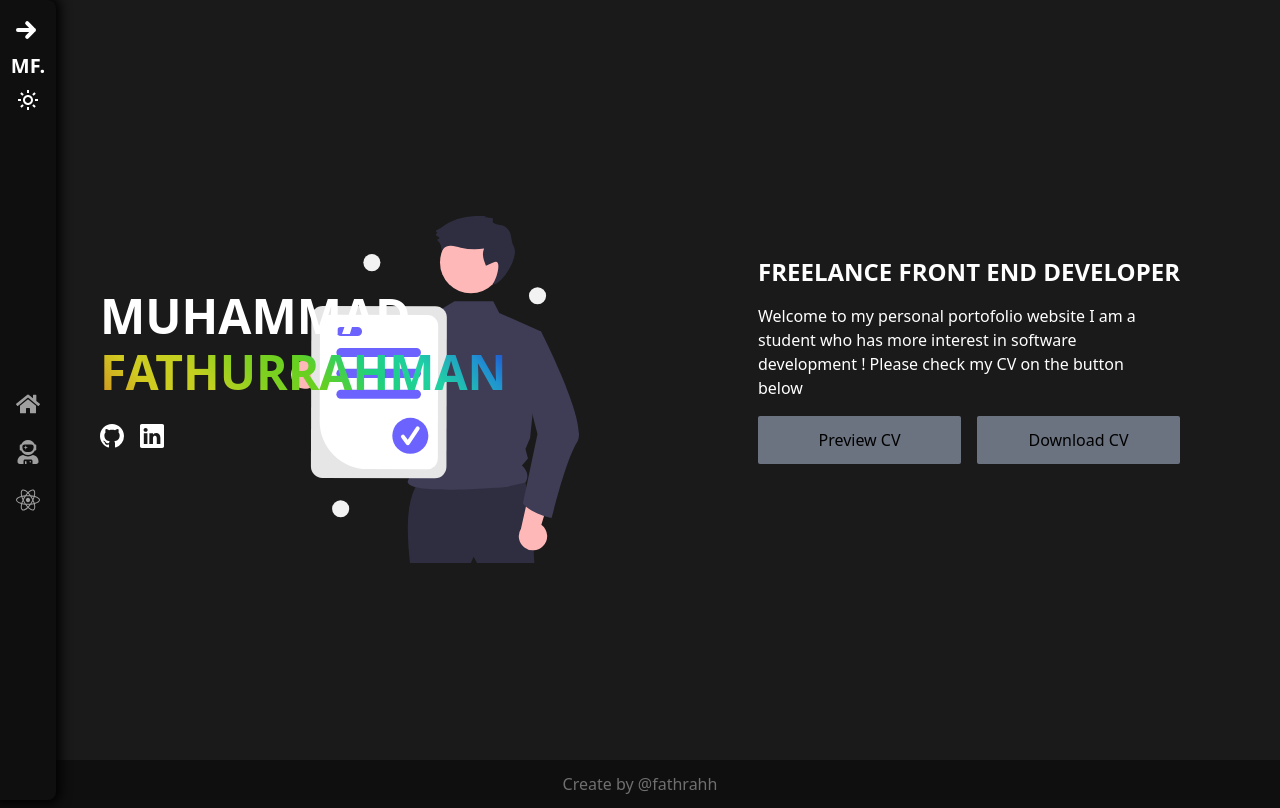
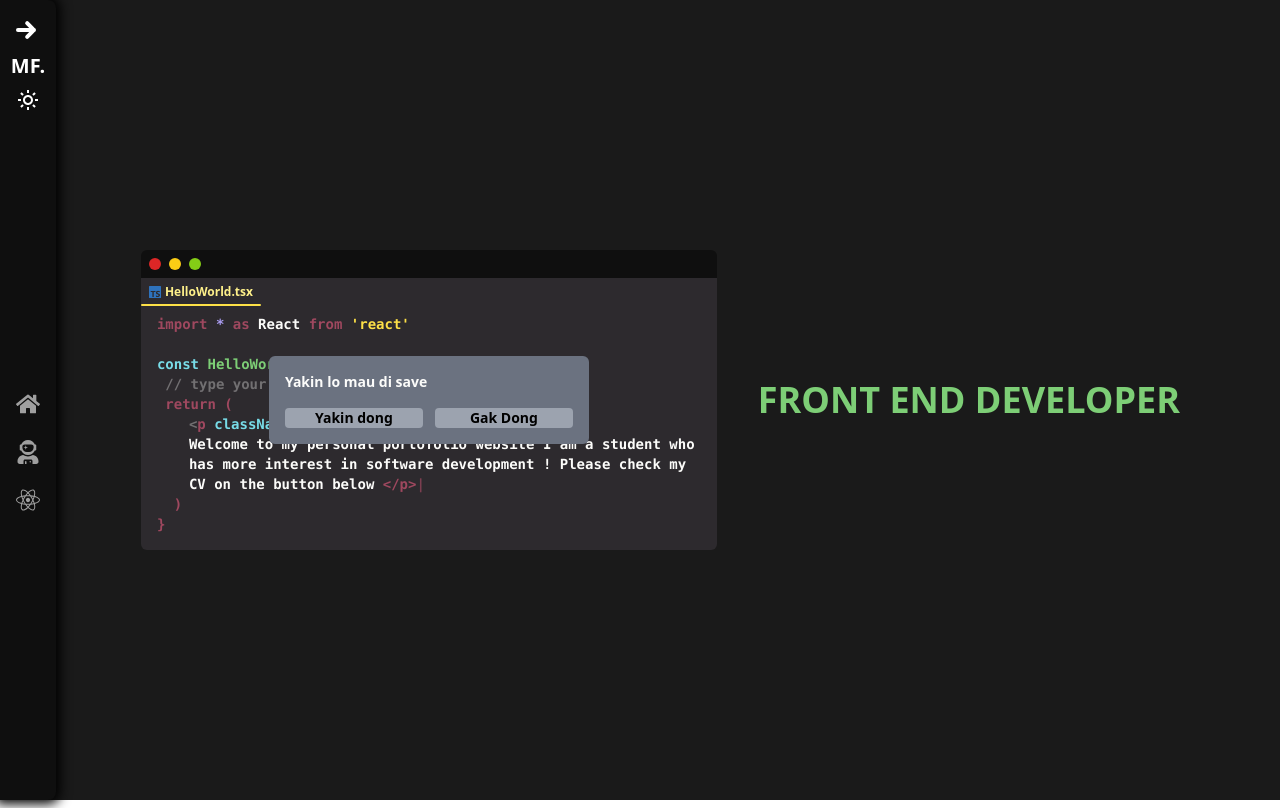
Before and after one commit to fathrahh/my-portfolio-tsx, a React (Create React App) app: page / in a window 1280 px wide. Built offline with nearby package versions, Linux system fonts and the light colour scheme.

Commit message:
Feature Fake IDE

```diff
--- a/package.json
+++ b/package.json
@@ -19,6 +19,7 @@
     "react-leaflet": "^4.0.0",
     "react-router-dom": "^6.3.0",
     "react-scripts": "5.0.1",
+    "react-typed": "^1.2.0",
     "typescript": "^4.4.2",
     "web-vitals": "^2.1.0"
   },
--- a/src/App.tsx
+++ b/src/App.tsx
@@ -10,18 +10,13 @@ import { baseColorTheme } from './utils/baseColorHelpers'
 
 function App() {
   const { state: { theme } } = useTheme()
-
-  const darkMode = "bg-dark-base"
-  const colorTheme = baseColorTheme(theme, darkMode)
+  const colorTheme = baseColorTheme(theme, "bg-dark-base")
 
   return (
     <Router>
-      <div className={`${colorTheme} flex relative min-h-screen overflow-x-hidden`}>
+      <div className={`${colorTheme} h-screen flex relative  overflow-x-hidden`}>
         <Sidebar />
-        <div className='flex-1'>
-          <Main />
-          <Footer />
-        </div>
+        <Main />
       </div>
     </Router>
   );
--- /dev/null
+++ b/src/components/FakeIDE.tsx
@@ -0,0 +1,38 @@
+import * as React from 'react'
+import { SiTypescript } from 'react-icons/si'
+
+interface FakeIDEProps {
+    fileName?: string
+    functionName?: string
+    children?: React.ReactElement
+}
+
+const FakeIDE: React.FC<FakeIDEProps> = ({ fileName, functionName, children }) => {
+    return (
+        <div className='relative flex flex-col lg:w-full lg:h-[300px] overflow-hidden rounded-md'>
+            <header className='bg-dark p-2 w-full'>
+                <div className=' flex gap-2'>
+                    <div className='w-3 h-3 rounded-full bg-red-600'></div>
+                    <div className='w-3 h-3 rounded-full bg-yellow-400'></div>
+                    <div className='w-3 h-3 rounded-full bg-lime-500'></div>
+                </div>
+            </header>
+            <div className='bg-code-dark'>
+                <div className='flex items-center text-xs w-max relative after:content-[""] after:absolute after:w-full after:h-0.5 after:bottom-0 after:left-0 after:bg-yellow-300 after:rounded-sm px-2 py-1.5'>
+                    <SiTypescript className='mr-1' color='2E72BC' />
+                    <span className='text-yellow-200 font-semibold'>{fileName}</span>
+                </div>
+            </div>
+            <section className='bg-code-dark pt-2 text-sm lg:text-sm px-4 font-semibold flex-1 pb-12'>
+                {children}
+            </section>
+        </div>
+    )
+}
+
+FakeIDE.defaultProps = {
+    fileName: "index.tsx",
+    functionName: "Main"
+}
+
+export default FakeIDE
--- a/src/components/Main.tsx
+++ b/src/components/Main.tsx
@@ -7,21 +7,21 @@ import { Route, Routes, useLocation } from 'react-router-dom';
 import Home from '../pages/Home';
 import About from '../pages/About';
 import Skill from '../pages/Skill';
+import Footer from './Footer';
 
 export default function Main() {
   const location = useLocation()
 
-  React.useEffect(() => {
-    console.log(location)
-  }, [location])
-
   return (
-    <main className="flex-1 lg:py-0 ">
-      <Routes location={location} key={location.pathname}>
-        <Route path='/' element={<Home />} />
-        <Route path='/about' element={<About />} />
-        <Route path='/skill' element={<Skill />} />
-      </Routes>
+    <main className="flex-1 flex flex-col lg:py-0 ">
+      <div className='flex-1'>
+        <Routes location={location} key={location.pathname}>
+          <Route path='/' element={<Home />} />
+          <Route path='/about' element={<About />} />
+          <Route path='/skill' element={<Skill />} />
+        </Routes>
+      </div>
+      <Footer />
     </main>
   )
 }
--- a/src/components/Section.tsx
+++ b/src/components/Section.tsx
@@ -8,10 +8,8 @@ interface SectionProps {
 const Section: React.FC<SectionProps> = ({ children, className, ...rest }) => {
   //   Light & Dark Mode logic
   return (
-    <section className={`min-h-screen`} {...rest}>
-      <div className={`${className} container mx-auto`}>
-        {children}
-      </div>
+    <section className={`${className} h-max container mx-auto min-h-screen`}{...rest}>
+      {children}
     </section>
   )
 }
--- /dev/null
+++ b/src/const/color.ts
@@ -0,0 +1 @@
+export const codeBlue = "#78DCE8"
--- a/src/const/colors.js
+++ /dev/null
@@ -1,3 +0,0 @@
-export const darkMode = {
-    baseColor : "#1A1A1A"
-}
--- /dev/null
+++ b/src/const/homeTyped.ts
@@ -0,0 +1,10 @@
+import { codeBlue } from './color'
+
+const color = { color : codeBlue}
+
+export const homeTyped = [`
+    <span class="text-code-muted">&lt;</span>p
+        <span class="text-code-blue">className</span>=<span class="text-yellow-300">"text-yellow-300 w-96"</span><br>
+        <span class="text-code-white">Welcome to my personal portofolio website I am a student who has more interest in software development ! Please check my CV on the button below</span>
+    &lt;/p>
+`]
--- a/src/pages/Home.tsx
+++ b/src/pages/Home.tsx
@@ -1,63 +1,77 @@
 import React from 'react'
-import { BsGithub, BsLinkedin } from 'react-icons/bs'
-import styles from './../styles/Main.module.css'
+import Typed from 'react-typed'
 
-import HomeImages from './../assets/images/HomeImages'
+import { homeTyped } from './../const/homeTyped'
 import { useTheme } from '../context'
 import { baseColorTheme, reverseColorTheme } from '../utils/baseColorHelpers'
 
-import MyLink from '../components/MyLink'
 import Section from '../components/Section'
-import Button from '../components/Button'
+import FakeIDE from '../components/FakeIDE'
 
 const Home = () => {
+    const [transfromText, setTransformText] = React.useState(false)
+    const [modalShown, setModalShown] = React.useState(false)
     const { state: { theme } } = useTheme()
     const textLight = "text-white"
     const textDark = "text-dark"
     const textTheme = baseColorTheme(theme, textLight, textDark)
     const reverseTheme = reverseColorTheme(theme)
 
+    const handleTypingComplete = () => {
+        setModalShown(true)
+        setTimeout(() => {
+            setTransformText(true)
+            setModalShown(false)
+        }, 2000)
+    }
+
     return (
-        <Section className='h-screen flex flex-col lg:flex-row -mt-10' id="home">
+        <Section id="home">
+            <div className='flex flex-col items-center'>
+                <div className='flex flex-col lg:flex-row w-full min-h-screen'>
                     {/* left */}
-            <div className='flex flex-col justify-center flex-1 relative z-0'>
-                <h1 className={`text-3xl lg:text-5xl font-bold ${textTheme} my-5 uppercase break-words after:content-[""] after:h-1 after:w-12 after:rounded-lg after:mt-1 after:${reverseTheme} after:absolute z-10`}>
-                    Muhammad
-                    <p className={`text-orange-500 my-2 ${styles['text-linear-gradient']}`}>  Fathurrahman</p>
-                </h1>
-                <div className='absolute w-72 h-72 right-1/3 translate-x-10 top-1/2 -translate-y-1/2 '>
-                    <HomeImages />
+                    <div className='flex flex-col justify-center items-center lg:flex-1 py-4'>
+                        <div className='w-80 lg:w-full lg:max-w-xl '>
+                            <FakeIDE fileName='HelloWorld.tsx'>
+                                <>
+                                    <code>
+                                        <pre>
+                                            <span className='text-code-red'>import <span className='text-code-purple'>*</span> as <span className='text-code-white'>React</span> from <span className='text-yellow-300'>{`'react'\n\n`}</span></span>
+                                        </pre>
+                                        <pre>
+                                            <span className='text-code-blue'>const <span className='text-code-green'>HelloWorld</span> <span className='text-code-red'>:</span> React.FC </span>
+                                            <span className='text-code-red'>= () {"=> {"}</span>
+                                        </pre>
+                                        <pre className='text-code-muted'> {"//"} type your code below here</pre>
+                                        <pre className='text-code-red'> return (</pre>
+                                        <div className='ml-4 lg:ml-8 '>
+                                            <p className='text-code-red'>
+                                                <Typed strings={homeTyped} typeSpeed={15} onComplete={handleTypingComplete} />
+                                            </p>
                                         </div>
-                <div className={`${textTheme} flex gap-4`}>
-                    <MyLink href='https://github.com/fathrahh'>
-                        <BsGithub size={24} />
-                    </MyLink>
-                    <MyLink href='https://github.com/fathrahh'>
-                        <BsLinkedin size={24} />
-                    </MyLink>
-
+                                        <pre className='text-code-red'>{"  )\n}"}</pre>
+                                    </code>
+                                    <div className={`absolute inset-0 ${modalShown ? "flex" : "hidden"} justify-center items-center`}>
+                                        <div className='w-60 lg:w-80 bg-gray-500 rounded-md p-4'>
+                                            <h3 className='text-code-white'>Yakin lo mau di save</h3>
+                                            <div className='flex gap-3 mt-4'>
+                                                <div className='flex-1 text-center rounded bg-gray-400'>Yakin dong</div>
+                                                <div className='flex-1 text-center rounded bg-gray-400'>Gak Dong</div>
+                                            </div>
+                                        </div>
+                                    </div>
+                                </>
+                            </FakeIDE>
                         </div>
                     </div>
                     {/* Right */}
                     <div className='flex flex-col justify-center space-y-4'>
-                <h3 className={` text-2xl font-bold ${textTheme} uppercase`}>Freelance Front End Developer</h3>
-                <p className={`${textTheme} w-96`}>Welcome to my personal portofolio website I am a student who has more interest in software development ! Please check my CV on the button below</p>
-                <div className='flex justify-around gap-4'>
-                    <Button className='bg-gray-500' onClick={() => alert()}>Preview CV</Button>
-                    <Button className='bg-gray-500' onClick={() => alert()}>Download CV</Button>
+                        <h3 className={` text-4xl font-bold text-code-green uppercase`}>Front End Developer</h3>
+                        <p className={`${transfromText ? "block" : "hidden"} text-yellow-300  w-96`}>
+                            Welcome to my personal portofolio website I am a student who has more interest in software development ! Please check my CV on the button below
+                        </p>
                     </div>
-                {/* <div
-            className='relative overflow-hidden '
-            onMouseMove={handleBurgerHover}
-            onMouseOut={() => setBurgerPosition(0)}
-            ref={burgerEl}
-          >
-            <img src={BurgerGrayscale} className="object-cover scale-125" alt="gcburger"/>
-            <div className='absolute top-0 overflow-hidden w-full' style={{height: `${burgerPosition}px`}}>
-              <img src={BurgerReal} className="scale-125" alt="burger-real"/>
                 </div>
-
-          </div> */}
             </div>
         </Section>
     )
--- a/tailwind.config.js
+++ b/tailwind.config.js
@@ -26,6 +26,13 @@ module.exports = {
         'all-sm' : '0 0 12px 4px'
       },
       colors:{
+        "code-muted" : "#727072",
+        "code-dark" : "#2D2A2E",
+        "code-blue" : "#78DCE8",
+        "code-green" : "#7DCE76",
+        "code-red" : "#9F485F",
+        "code-purple" : "#AB9DF2",
+        "code-white" : "#FCFCFA",
         "dark-base" : "#1A1A1A",
         "dark" : "#0F0F0F"
       }
```
Also changed, not shown: src/const/action.ts (renamed from src/const/action.js), 2 other files (tests, documents, lock files or other folders). Lines whose indentation alone changed are shown as unchanged.
